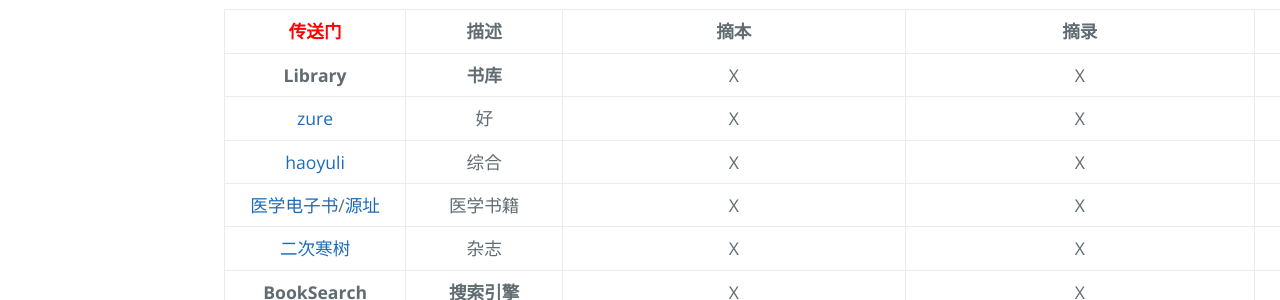
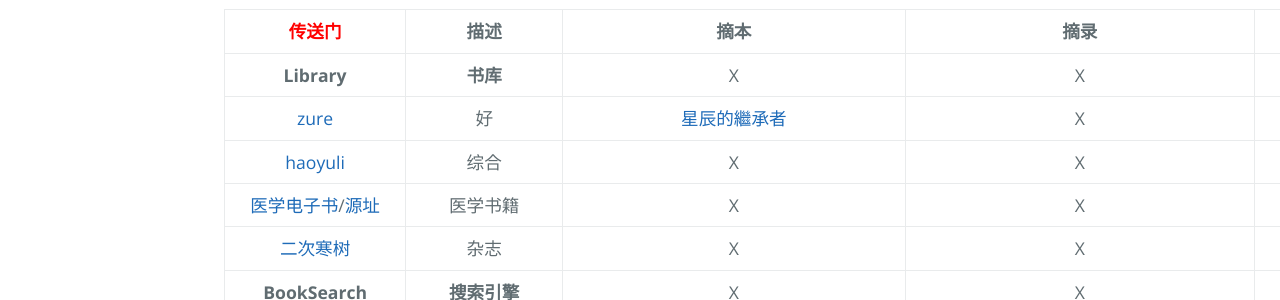
Before and after one commit to AmbroseRen/test, a Jekyll site: the page built from Library/BookSearch.md, in a window 1280 px wide and 900 px high. Shown: the part 170-470 px from the top of the window. Built offline with Jekyll 4.4.1, drawn with Linux system fonts in a browser that asks for light colours; our own code applies the rules of GitHub Pages for plain Markdown files; the repository's description, which GitHub fills in, is left out.

Commit message:
Update BookSearch.md

```diff
--- a/Library/BookSearch.md
+++ b/Library/BookSearch.md
@@ -9,7 +9,7 @@
 | <font color="#ff0000">传送门</font> | 描述 | 摘本 | 摘录 | 摘引 |
 |:---:|:---:|:---:|:---:|:---:|
 | __Library__ | __书库__ | X | X | X |
-| [zure](https://zure.fun/) | 好 | X | X | X |
+| [zure](https://zure.fun/) | 好 | [星辰的繼承者](https://zure.fun/book/fc466fba-b68d-11e8-8364-560001a72e1e/) | X | X |
 | [haoyuli](http://book.haoyuli.cn/Z.1.%E7%9B%AE%E5%BD%95%E7%B4%A2%E5%BC%95/%E5%85%A8%E9%83%A8.html) | 综合 | X | X | X |
 | [医学电子书](https://yixueshu.gitee.io/)/[源址](https://github.com/scienceasdf/medical-books/releases) | 医学书籍 | X | X | X |
 | [二次寒树](https://echs.herokuapp.com/) | 杂志 | X | X | X |
```
